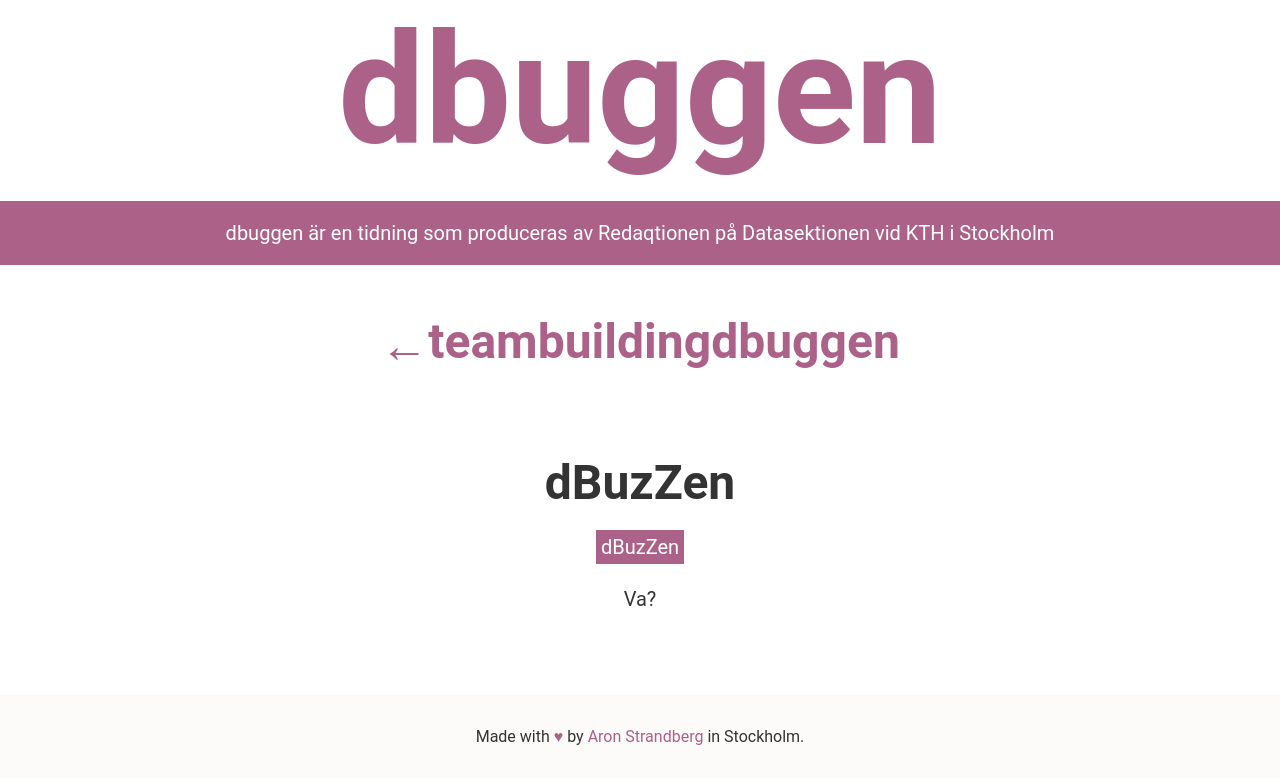
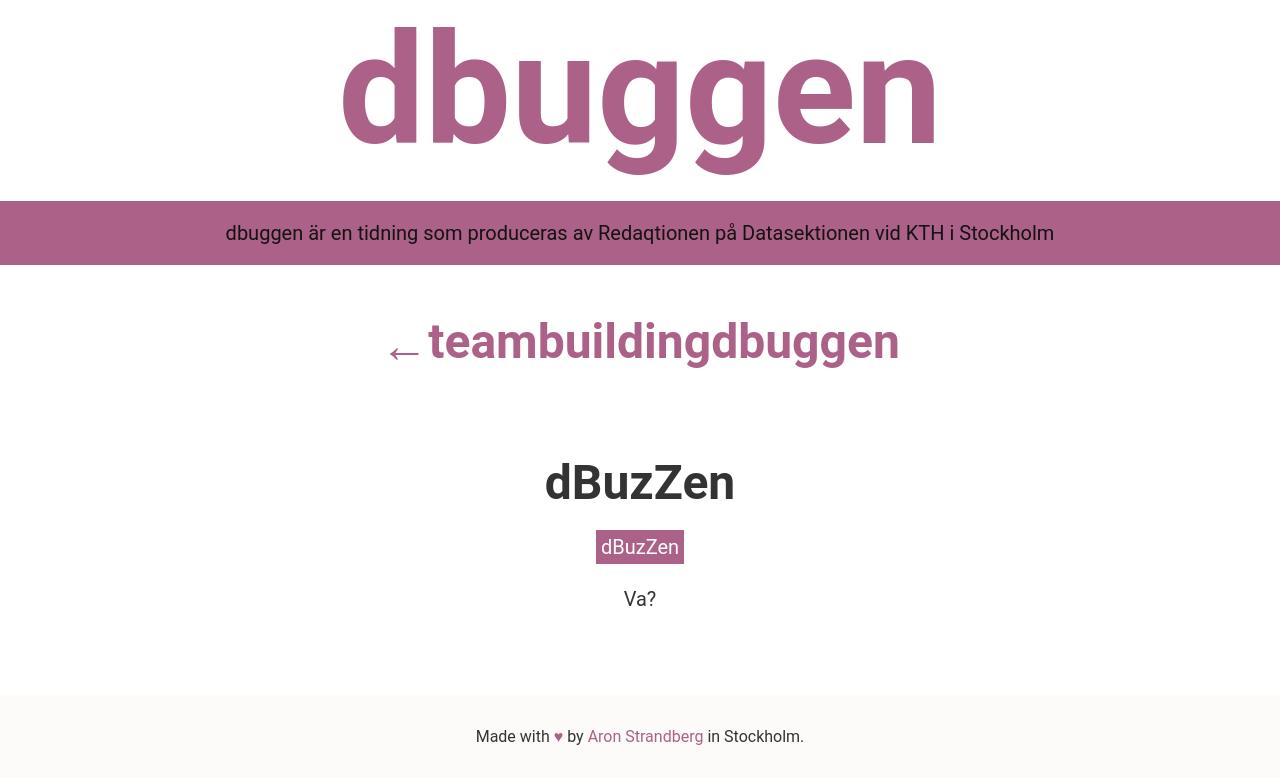
Before and after one commit to datasektionen/dbuggen, a Jekyll site: the page built from _posts/2015-12-01-dbuzzen.md, in a window 1280 px wide. Shown: the top 784 px of the page. Built offline with Jekyll 4.4.1, drawn with Linux system fonts in a browser that asks for light colours.

Commit message:
change subtext color

```diff
--- a/_sass/_issues.scss
+++ b/_sass/_issues.scss
@@ -8,7 +8,7 @@
 $black: #141312;
 $white: #fff;
 
-@mixin theme($name, $font, $color, $subtext:$white) {
+@mixin theme($name, $font, $color, $subtext:$black) {
   .#{$name} {
     @include link($color);
     font-family: $font, $base-font;
@@ -30,12 +30,12 @@ $white: #fff;
 }
 
 // @include theme("issue-0", "pt-sans", $black, $white);
-@include theme("issue-0", "pt-sans", #1dff80);
+@include theme("issue-0", "pt-sans", #1dff80, $black);
 @include theme("issue-redaqtionen", "rooney-web", #F7E9AA, $black);
 @include theme("issue-podcast", "ff-tisa-sans-web-pro", #FF5268);
 
 @include theme("issue-1", "futura-pt", #ff7243);
-@include theme("issue-2", "rooney-web", #e2007f);
+@include theme("issue-2", "rooney-web", #e2007f, $white);
 @include theme("issue-3", "source-sans-pro", #ac6188);
 @include theme("issue-4", "expo-sans-pro", #ffcb00);
 @include theme("issue-5", "ff-tisa-sans-web-pro", #ff1947);
```
